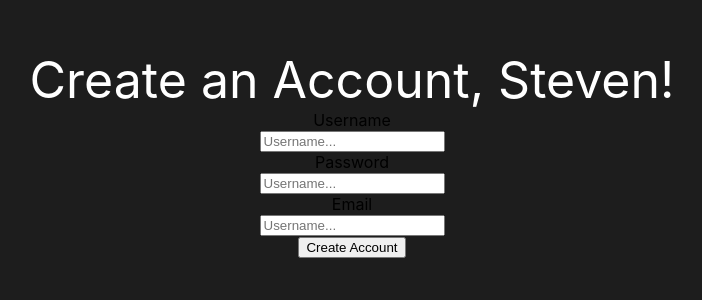
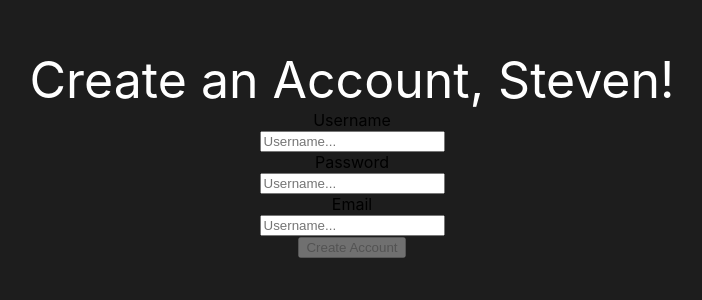
Before and after one commit to steven-rr/fullstackProject, a React (Create React App) app in the folder client/: page /form in a window 1280 px wide. Shown: the top 300 px of the page, without its empty margins (288-990 px from the left). Built offline with nearby package versions, Linux system fonts and the light colour scheme.

Commit message:
disable submit button if user hasnt put in appropriate info.

```diff
--- a/client/src/pages/Form.js
+++ b/client/src/pages/Form.js
@@ -11,7 +11,7 @@ const Form = () => {
 
     const [values, setValues] = useState({username: '', password: '', email: '' })
     const [inputErrors, setInputErrors] = useState({ usernameErr: '', passwordErr: '', emailErr: ''})
-
+    const [invalidFlags, setInvalidFlags] = useState({submitUsernameInvalid: true, submitPWInvalid: true, submitEmailInvalid: true, submitInvalid: true})
     // handles input errors.
     const handleErrors = (name, value) => {
         // handle errors:
@@ -19,20 +19,26 @@ const Form = () => {
         {
             inputErrors.usernameErr =
                             (value.length < 3 && value.length>0)  ? "minimum of 3 characters required": "";
+            invalidFlags.submitUsernameInvalid = (inputErrors.usernameErr === "") ? false: true;
         }
         else if(name === "password")
         {
             inputErrors.passwordErr= (value.length < 6 && value.length>0) ? "minimum of 6 characters required": "";
+            invalidFlags.submitPWInvalid = (inputErrors.passwordErr === "") ? false: true;
         }
         else if(name === "email")
         {
             inputErrors.emailErr= (emailRegex.test(value) || value.length === 0) ? "":"invalid email";
+            invalidFlags.submitEmailInvalid = (inputErrors.emailErr === "") ? false: true;
         }
 
     }
     const handleChange = e => {
         const {name, value} = e.target;
+        // set errors when appropriate.
         handleErrors(name, value);
+        // if any errors are activated, don't allow user to submit.
+        invalidFlags.submitInvalid = (invalidFlags.submitUsernameInvalid || invalidFlags.submitPWInvalid || invalidFlags.submitEmailInvalid)
         setValues({...values, [name]:value})
     }
 
@@ -78,7 +84,7 @@ const Form = () => {
                     />
                 </div>
                 <div>
-                    <button onClick={handleSubmit}>Create Account</button>
+                    <button onClick={handleSubmit} disabled={invalidFlags.submitInvalid}>Create Account</button>
                 </div>
             </form>
         </div>
```
Also changed, not shown: 1 other file (tests, documents, lock files or other folders).
